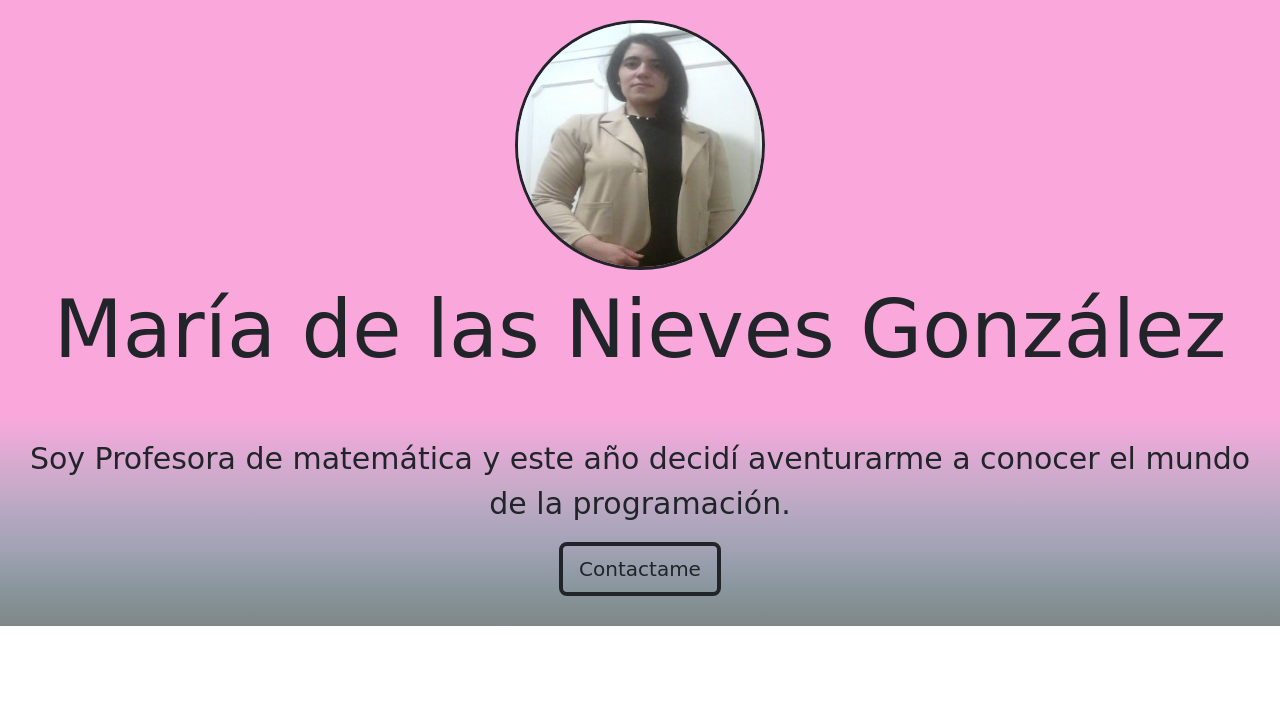
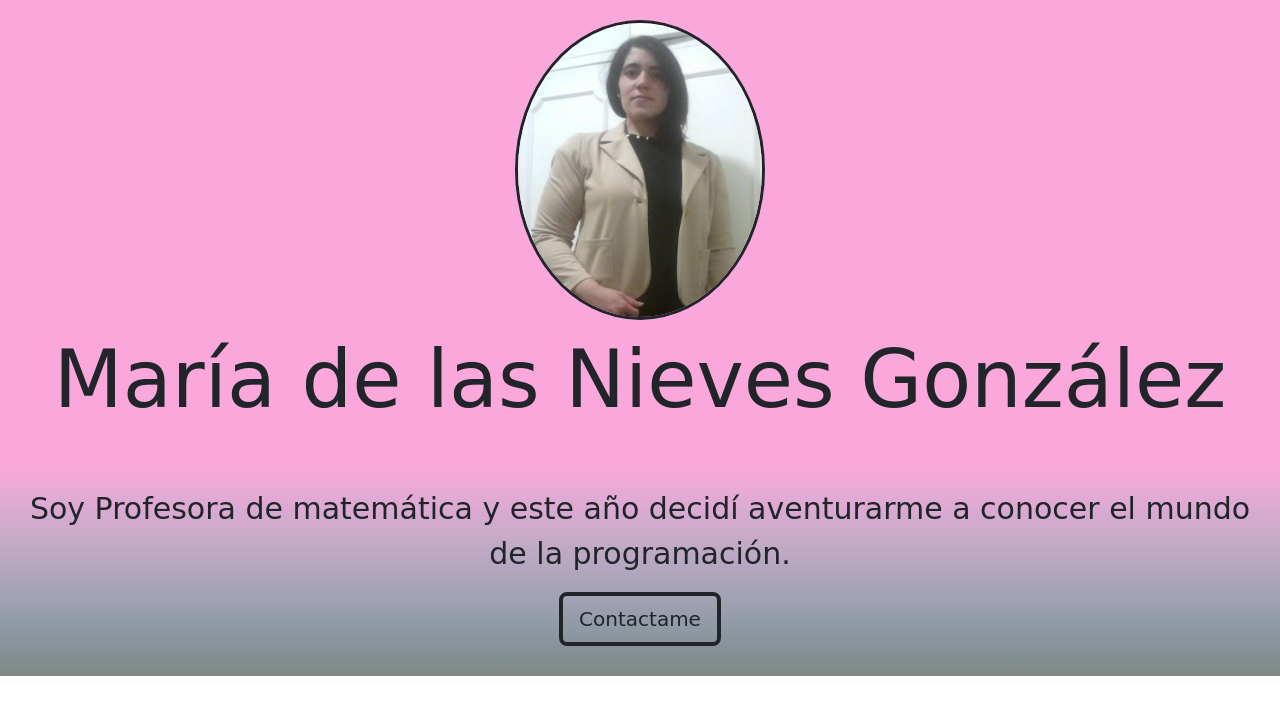
Before and after one commit to mng21/id_card_2, a plain HTML site: page index.html in a window 1280 px wide. Drawn offline with nearby package versions, Linux system fonts and the light colour scheme; a web font is replaced by a local one.

Commit message:
Update estilos.css

```diff
--- a/estilos.css
+++ b/estilos.css
@@ -11,7 +11,7 @@
 
 .img{
     width:250px;
-    height:250px
+    height:300px
 }
 
 
```
